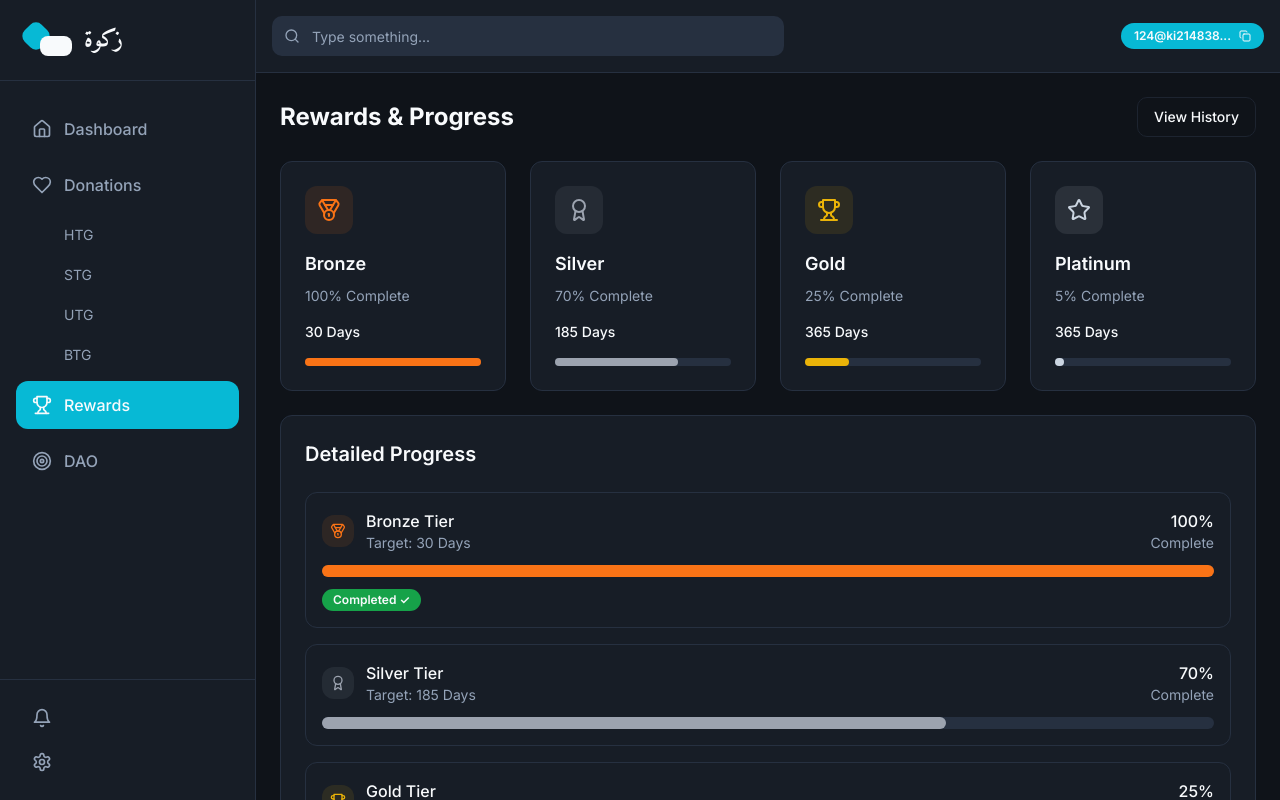
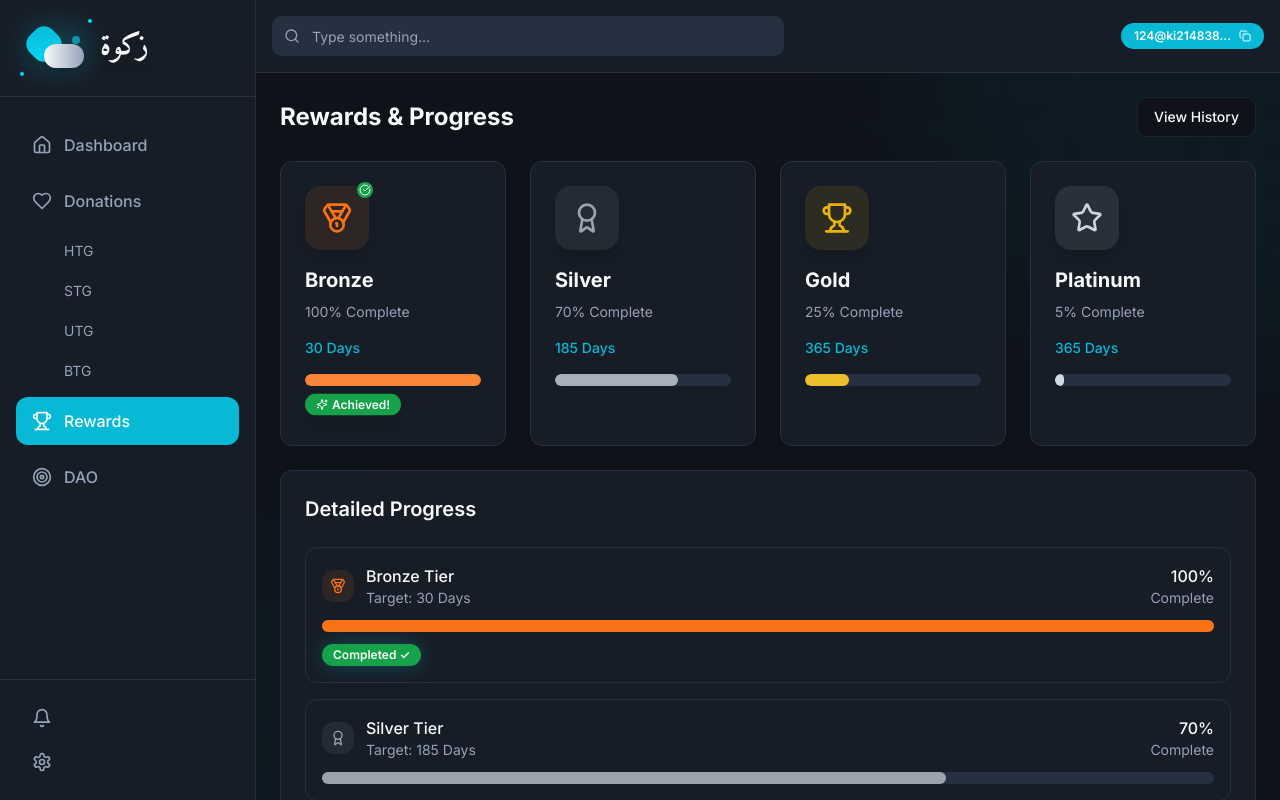
Before and after one commit to MahreenIlyas/zkt-project, a React (Vite) app: page /rewards in a window 1280 px wide. Built offline with nearby package versions, Linux system fonts and the light colour scheme.

Commit message:
Refine UI and animations
Enhance Zakat logo, make background animations more prominent, and improve the attractiveness of the rewards page with eye-catching badges.

```diff
--- a/src/components/AnimatedBackground.tsx
+++ b/src/components/AnimatedBackground.tsx
@@ -5,47 +5,59 @@ interface AnimatedBackgroundProps {
 const AnimatedBackground = ({ children }: AnimatedBackgroundProps) => {
   return (
     <div className="relative min-h-screen overflow-hidden">
-      {/* Animated gradient orbs */}
+      {/* Enhanced animated gradient orbs - more prominent */}
       <div className="absolute inset-0 overflow-hidden">
-        <div className="absolute -top-40 -right-40 w-80 h-80 bg-primary/10 rounded-full blur-3xl animate-pulse"></div>
-        <div className="absolute top-1/2 -left-40 w-96 h-96 bg-primary-glow/8 rounded-full blur-3xl animate-bounce" style={{ animationDuration: '6s' }}></div>
-        <div className="absolute -bottom-40 right-1/4 w-64 h-64 bg-accent/12 rounded-full blur-3xl animate-pulse" style={{ animationDelay: '2s' }}></div>
+        <div className="absolute -top-60 -right-60 w-[600px] h-[600px] bg-gradient-to-br from-primary/20 to-primary-glow/15 rounded-full blur-3xl animate-pulse"></div>
+        <div className="absolute top-1/3 -left-60 w-[700px] h-[700px] bg-gradient-to-tr from-primary-glow/18 to-accent/12 rounded-full blur-3xl animate-bounce" style={{ animationDuration: '8s' }}></div>
+        <div className="absolute -bottom-60 right-1/5 w-[500px] h-[500px] bg-gradient-to-tl from-accent/20 to-primary/10 rounded-full blur-3xl animate-pulse" style={{ animationDelay: '3s' }}></div>
+        <div className="absolute top-1/4 right-1/4 w-[400px] h-[400px] bg-gradient-to-r from-primary/8 to-success/6 rounded-full blur-2xl animate-pulse" style={{ animationDelay: '1.5s', animationDuration: '4s' }}></div>
       </div>
 
-      {/* Floating particles */}
+      {/* Enhanced floating particles - more visible */}
       <div className="absolute inset-0 overflow-hidden">
-        {[...Array(6)].map((_, i) => (
+        {[...Array(15)].map((_, i) => (
           <div
             key={i}
-            className="absolute w-1 h-1 bg-primary/30 rounded-full animate-float"
+            className="absolute bg-primary/40 rounded-full animate-float"
             style={{
+              width: `${2 + Math.random() * 4}px`,
+              height: `${2 + Math.random() * 4}px`,
               left: `${Math.random() * 100}%`,
               top: `${Math.random() * 100}%`,
-              animationDelay: `${i * 0.5}s`,
-              animationDuration: `${4 + Math.random() * 2}s`
+              animationDelay: `${i * 0.3}s`,
+              animationDuration: `${3 + Math.random() * 4}s`
             }}
           ></div>
         ))}
       </div>
 
-      {/* Moving geometric shapes */}
-      <div className="absolute inset-0 overflow-hidden opacity-[0.03]">
-        <div className="absolute top-1/4 left-1/4 w-32 h-32 border border-primary rotate-45 animate-spin" style={{ animationDuration: '20s' }}></div>
-        <div className="absolute bottom-1/4 right-1/3 w-24 h-24 border border-primary-glow rotate-12 animate-spin" style={{ animationDuration: '15s', animationDirection: 'reverse' }}></div>
+      {/* Enhanced moving geometric shapes - more prominent */}
+      <div className="absolute inset-0 overflow-hidden opacity-[0.08]">
+        <div className="absolute top-1/6 left-1/5 w-40 h-40 border-2 border-primary rotate-45 animate-spin" style={{ animationDuration: '25s' }}></div>
+        <div className="absolute bottom-1/5 right-1/4 w-32 h-32 border-2 border-primary-glow rotate-12 animate-spin" style={{ animationDuration: '18s', animationDirection: 'reverse' }}></div>
+        <div className="absolute top-2/3 left-1/3 w-24 h-24 border border-accent rounded-full animate-pulse" style={{ animationDuration: '3s' }}></div>
+        <div className="absolute top-1/2 right-1/6 w-28 h-28 border border-primary transform rotate-45 animate-bounce" style={{ animationDuration: '6s' }}></div>
       </div>
 
-      {/* Subtle grid pattern */}
+      {/* Enhanced grid pattern - more visible */}
       <div
-        className="absolute inset-0 opacity-[0.02]"
+        className="absolute inset-0 opacity-[0.05]"
         style={{
           backgroundImage: `
-            linear-gradient(hsl(var(--primary)) 1px, transparent 1px),
-            linear-gradient(90deg, hsl(var(--primary)) 1px, transparent 1px)
+            linear-gradient(hsl(var(--primary)) 1.5px, transparent 1.5px),
+            linear-gradient(90deg, hsl(var(--primary)) 1.5px, transparent 1.5px)
           `,
-          backgroundSize: '50px 50px',
-          animation: 'gridMove 30s linear infinite'
+          backgroundSize: '40px 40px',
+          animation: 'gridMove 25s linear infinite'
         }}
       ></div>
+
+      {/* Flowing light streaks */}
+      <div className="absolute inset-0 overflow-hidden opacity-[0.06]">
+        <div className="absolute top-0 left-1/4 w-0.5 h-full bg-gradient-to-b from-transparent via-primary to-transparent animate-pulse" style={{ animationDelay: '0s', animationDuration: '4s' }}></div>
+        <div className="absolute top-0 right-1/3 w-0.5 h-full bg-gradient-to-b from-transparent via-primary-glow to-transparent animate-pulse" style={{ animationDelay: '2s', animationDuration: '5s' }}></div>
+        <div className="absolute left-0 top-1/3 w-full h-0.5 bg-gradient-to-r from-transparent via-accent to-transparent animate-pulse" style={{ animationDelay: '1s', animationDuration: '6s' }}></div>
+      </div>
 
       {/* Content */}
       <div className="relative z-10">
--- a/src/components/Logo.tsx
+++ b/src/components/Logo.tsx
@@ -9,20 +9,34 @@ interface LogoProps {
 const Logo: React.FC<LogoProps> = ({ className, showText = true }) => {
   return (
     <div className={cn("flex items-center gap-3", className)}>
-      {/* Geometric Logo inspired by the design */}
-      <div className="relative">
-        <div className="w-12 h-8 relative">
-          {/* Teal diamond shape */}
-          <div className="absolute top-0 left-0 w-6 h-6 bg-primary transform rotate-45 rounded-sm"></div>
-          {/* White rectangle */}
-          <div className="absolute bottom-0 right-0 w-8 h-5 bg-foreground rounded-sm"></div>
+      {/* Enhanced Geometric Logo with glow effects */}
+      <div className="relative group">
+        <div className="w-16 h-12 relative transition-all duration-300 hover:scale-110">
+          {/* Glowing background */}
+          <div className="absolute inset-0 bg-primary/20 rounded-xl blur-md group-hover:blur-lg transition-all duration-300"></div>
+
+          {/* Primary diamond with gradient */}
+          <div className="absolute top-1 left-1 w-8 h-8 bg-gradient-to-br from-primary to-primary-glow transform rotate-45 rounded-lg shadow-lg glow-primary transition-all duration-300 group-hover:rotate-[50deg] group-hover:scale-110"></div>
+
+          {/* Secondary geometric shape */}
+          <div className="absolute bottom-1 right-1 w-10 h-6 bg-gradient-to-r from-foreground to-muted-foreground rounded-lg shadow-md transition-all duration-300 group-hover:scale-105"></div>
+
+          {/* Accent dot */}
+          <div className="absolute top-3 right-2 w-2 h-2 bg-accent rounded-full animate-pulse"></div>
+
+          {/* Floating particles */}
+          <div className="absolute -top-1 -right-1 w-1 h-1 bg-primary-glow rounded-full animate-bounce" style={{ animationDelay: '0.5s' }}></div>
+          <div className="absolute -bottom-1 -left-1 w-1 h-1 bg-primary-glow rounded-full animate-bounce" style={{ animationDelay: '1s' }}></div>
         </div>
       </div>
 
       {showText && (
-        <div className="flex flex-col">
-          {/* Arabic text for Zakat */}
-          <span className="text-2xl font-bold arabic-text text-foreground">زكوة</span>
+        <div className="flex flex-col group">
+          {/* Enhanced Arabic text with glow */}
+          <span className="text-3xl font-bold arabic-text text-foreground transition-all duration-300 group-hover:text-primary-glow drop-shadow-lg">
+            زكوة
+          </span>
+          <div className="h-0.5 w-0 bg-gradient-primary transition-all duration-500 group-hover:w-full rounded-full"></div>
         </div>
       )}
     </div>
--- a/src/components/ui/badge.tsx
+++ b/src/components/ui/badge.tsx
@@ -4,17 +4,21 @@ import { cva, type VariantProps } from "class-variance-authority"
 import { cn } from "@/lib/utils"
 
 const badgeVariants = cva(
-  "inline-flex items-center rounded-full border px-2.5 py-0.5 text-xs font-semibold transition-colors focus:outline-none focus:ring-2 focus:ring-ring focus:ring-offset-2",
+  "inline-flex items-center rounded-full border px-2.5 py-0.5 text-xs font-semibold transition-all duration-300 focus:outline-none focus:ring-2 focus:ring-ring focus:ring-offset-2 hover:scale-105",
   {
     variants: {
       variant: {
         default:
-          "border-transparent bg-primary text-primary-foreground hover:bg-primary/80",
+          "border-transparent bg-primary text-primary-foreground hover:bg-primary/80 glow-primary",
         secondary:
           "border-transparent bg-secondary text-secondary-foreground hover:bg-secondary/80",
         destructive:
           "border-transparent bg-destructive text-destructive-foreground hover:bg-destructive/80",
-        outline: "text-foreground",
+        outline: "text-foreground hover:bg-accent/10",
+        legendary: "border-transparent bg-gradient-to-r from-yellow-500 to-orange-500 text-white shadow-lg hover:shadow-yellow-500/25 animate-pulse",
+        rare: "border-transparent bg-gradient-to-r from-purple-500 to-pink-500 text-white shadow-lg hover:shadow-purple-500/25",
+        common: "border-muted bg-muted/50 text-muted-foreground hover:bg-muted",
+        success: "border-transparent bg-success text-success-foreground hover:bg-success/80 shadow-lg",
       },
     },
     defaultVariants: {
--- a/src/pages/Rewards.tsx
+++ b/src/pages/Rewards.tsx
@@ -1,10 +1,11 @@
 import React from 'react';
-import { Search, Copy, Trophy, Medal, Award, Star, CheckCircle } from 'lucide-react';
+import { Search, Copy, Trophy, Medal, Award, Star, CheckCircle, Crown, Gem, Sparkles } from 'lucide-react';
 import { Button } from '@/components/ui/button';
 import { Input } from '@/components/ui/input';
 import { Badge } from '@/components/ui/badge';
 import { cn } from '@/lib/utils';
 import Sidebar from '@/components/Sidebar';
+import AnimatedBackground from '@/components/AnimatedBackground';
 
 const Rewards: React.FC = () => {
   const rewards = [
@@ -47,8 +48,9 @@ const Rewards: React.FC = () => {
   ];
 
   return (
-    <div className="flex h-screen bg-background">
-      <Sidebar />
+    <AnimatedBackground>
+      <div className="flex h-screen bg-background/80 backdrop-blur-sm">
+        <Sidebar />
 
       <div className="flex-1 flex flex-col overflow-hidden">
         {/* Header */}
@@ -83,24 +85,41 @@ const Rewards: React.FC = () => {
               </Button>
             </div>
 
-            {/* Rewards Grid */}
+            {/* Enhanced Rewards Grid */}
             <div className="grid md:grid-cols-2 lg:grid-cols-4 gap-6">
               {rewards.map((reward, index) => (
-                <div key={index} className="card-elegant p-6 transition-smooth hover:scale-[1.02]">
-                  <div className={`w-12 h-12 ${reward.bgColor} rounded-xl flex items-center justify-center mb-4`}>
-                    <reward.icon className={`w-6 h-6 ${reward.textColor}`} />
+                <div key={index} className="card-elegant p-6 transition-all duration-300 hover:scale-[1.05] hover:shadow-2xl group relative overflow-hidden">
+                  {/* Glow effect */}
+                  <div className={`absolute inset-0 ${reward.bgColor} opacity-0 group-hover:opacity-20 transition-opacity duration-300 rounded-lg`}></div>
+
+                  <div className={`w-16 h-16 ${reward.bgColor} rounded-2xl flex items-center justify-center mb-4 relative z-10 transition-all duration-300 group-hover:scale-110 shadow-lg`}>
+                    <reward.icon className={`w-8 h-8 ${reward.textColor} transition-all duration-300 group-hover:drop-shadow-lg`} />
+                    {reward.progress === 100 && (
+                      <div className="absolute -top-1 -right-1 w-4 h-4 bg-success rounded-full flex items-center justify-center">
+                        <CheckCircle className="w-3 h-3 text-success-foreground" />
+                      </div>
+                    )}
                   </div>
 
-                  <h3 className="text-lg font-semibold mb-2">{reward.tier}</h3>
-                  <p className="text-sm text-muted-foreground mb-4">{reward.progress}% Complete</p>
-                  <p className="text-sm font-medium mb-4">{reward.days}</p>
+                  <h3 className="text-xl font-bold mb-2 relative z-10">{reward.tier}</h3>
+                  <p className="text-sm text-muted-foreground mb-4 relative z-10">{reward.progress}% Complete</p>
+                  <p className="text-sm font-medium mb-4 relative z-10 text-primary">{reward.days}</p>
 
-                  <div className="w-full bg-muted rounded-full h-2">
+                  <div className="w-full bg-muted rounded-full h-3 relative z-10 overflow-hidden">
                     <div
-                      className={`h-2 rounded-full ${reward.color} transition-all duration-500`}
+                      className={`h-3 rounded-full ${reward.color} transition-all duration-700 shadow-sm relative`}
                       style={{ width: `${reward.progress}%` }}
-                    ></div>
+                    >
+                      <div className="absolute inset-0 bg-white/20 rounded-full animate-pulse"></div>
+                    </div>
                   </div>
+
+                  {reward.progress === 100 && (
+                    <Badge variant="success" className="mt-3 animate-bounce">
+                      <Sparkles className="w-3 h-3 mr-1" />
+                      Achieved!
+                    </Badge>
+                  )}
                 </div>
               ))}
             </div>
@@ -145,61 +164,90 @@ const Rewards: React.FC = () => {
               </div>
             </div>
 
-            {/* Detailed Achievement Cards */}
+            {/* Enhanced Achievement Cards */}
             <div className="grid md:grid-cols-3 gap-6">
               {[
-                { name: 'First Donation', description: 'Lorem ipsum text', rarity: 'Common', earned: true },
-                { name: 'First Donation', description: 'Lorem ipsum text', rarity: 'Legendary', earned: true },
-                { name: 'First Donation', description: 'Lorem ipsum text', rarity: 'Common', earned: true },
-                { name: 'First Donation', description: 'Lorem ipsum text', rarity: 'Common', earned: true },
-                { name: 'First Donation', description: 'Lorem ipsum text', rarity: 'Rare', earned: false },
-                { name: 'First Donation', description: 'Lorem ipsum text', rarity: 'Common', earned: true },
+                { name: 'First Donation', description: 'Made your very first charitable donation', rarity: 'Common', earned: true, icon: Trophy },
+                { name: 'Zakat Master', description: 'Completed 100 consecutive days of giving', rarity: 'Legendary', earned: true, icon: Crown },
+                { name: 'Generous Heart', description: 'Donated over 1000 ZKTC in total', rarity: 'Common', earned: true, icon: Medal },
+                { name: 'Community Builder', description: 'Invited 10 friends to join the platform', rarity: 'Common', earned: true, icon: Star },
+                { name: 'Diamond Giver', description: 'Reached Platinum tier status', rarity: 'Rare', earned: false, icon: Gem },
+                { name: 'Early Adopter', description: 'Joined during the beta launch', rarity: 'Common', earned: true, icon: Award },
               ].map((achievement, index) => (
-                <div key={index} className="card-elegant p-6 relative overflow-hidden">
-                  {/* Rarity Badge */}
-                  <div className="absolute top-4 right-4">
+                <div key={index} className="card-elegant p-6 relative overflow-hidden group transition-all duration-300 hover:scale-[1.02] hover:shadow-2xl">
+                  {/* Animated background based on rarity */}
+                  {achievement.rarity === 'Legendary' && (
+                    <div className="absolute inset-0 bg-gradient-to-br from-yellow-500/10 to-orange-500/5 animate-pulse"></div>
+                  )}
+                  {achievement.rarity === 'Rare' && (
+                    <div className="absolute inset-0 bg-gradient-to-br from-purple-500/10 to-pink-500/5"></div>
+                  )}
+
+                  {/* Enhanced Rarity Badge */}
+                  <div className="absolute top-4 right-4 z-10">
                     <Badge
-                      variant="outline"
-                      className={cn(
-                        "text-xs font-medium",
-                        achievement.rarity === 'Legendary' && "border-yellow-500 text-yellow-500",
-                        achievement.rarity === 'Rare' && "border-purple-500 text-purple-500",
-                        achievement.rarity === 'Common' && "border-muted-foreground text-muted-foreground"
-                      )}
+                      variant={
+                        achievement.rarity === 'Legendary' ? 'legendary' :
+                        achievement.rarity === 'Rare' ? 'rare' : 'common'
+                      }
+                      className="font-bold shadow-lg"
                     >
+                      {achievement.rarity === 'Legendary' && <Crown className="w-3 h-3 mr-1" />}
+                      {achievement.rarity === 'Rare' && <Gem className="w-3 h-3 mr-1" />}
                       {achievement.rarity}
                     </Badge>
                   </div>
 
-                  {/* Achievement Icon */}
-                  <div className="w-16 h-16 bg-primary/10 rounded-full flex items-center justify-center mx-auto mb-4">
-                    <Trophy className="w-8 h-8 text-primary" />
+                  {/* Enhanced Achievement Icon */}
+                  <div className={cn(
+                    "w-20 h-20 rounded-2xl flex items-center justify-center mx-auto mb-6 transition-all duration-300 group-hover:scale-110 shadow-lg relative",
+                    achievement.rarity === 'Legendary' && "bg-gradient-to-br from-yellow-500/20 to-orange-500/10 shadow-yellow-500/20",
+                    achievement.rarity === 'Rare' && "bg-gradient-to-br from-purple-500/20 to-pink-500/10 shadow-purple-500/20",
+                    achievement.rarity === 'Common' && "bg-primary/10 shadow-primary/20"
+                  )}>
+                    <achievement.icon className={cn(
+                      "w-10 h-10 transition-all duration-300",
+                      achievement.rarity === 'Legendary' && "text-yellow-500 drop-shadow-lg",
+                      achievement.rarity === 'Rare' && "text-purple-500 drop-shadow-lg",
+                      achievement.rarity === 'Common' && "text-primary"
+                    )} />
+
+                    {achievement.earned && (
+                      <div className="absolute -top-2 -right-2 w-6 h-6 bg-success rounded-full flex items-center justify-center shadow-lg animate-bounce">
+                        <CheckCircle className="w-4 h-4 text-success-foreground" />
+                      </div>
+                    )}
                   </div>
 
-                  {/* Achievement Info */}
-                  <div className="text-center space-y-2">
-                    <h4 className="font-semibold">{achievement.name}</h4>
-                    <p className="text-sm text-muted-foreground">{achievement.description}</p>
+                  {/* Enhanced Achievement Info */}
+                  <div className="text-center space-y-3 relative z-10">
+                    <h4 className="font-bold text-lg">{achievement.name}</h4>
+                    <p className="text-sm text-muted-foreground leading-relaxed">{achievement.description}</p>
                   </div>
 
-                  {/* Status */}
-                  <div className="mt-4 text-center">
+                  {/* Enhanced Status */}
+                  <div className="mt-6 text-center">
                     {achievement.earned ? (
-                      <div className="flex items-center justify-center gap-2 text-success">
-                        <CheckCircle className="w-4 h-4" />
-                        <span className="text-sm font-medium">Earned Today</span>
+                      <div className="flex items-center justify-center gap-2 text-success font-medium">
+                        <Sparkles className="w-4 h-4 animate-pulse" />
+                        <span className="text-sm">Earned Today</span>
                       </div>
                     ) : (
-                      <div className="text-sm text-destructive font-medium">
+                      <div className="text-sm text-muted-foreground font-medium opacity-75">
                         Not Earned Yet
                       </div>
                     )}
                   </div>
 
-                  {/* NFT Transfer Button for earned achievements */}
+                  {/* Enhanced NFT Transfer Button */}
                   {achievement.earned && (
-                    <Button variant="ghost" size="sm" className="w-full mt-3 text-xs">
-                      Your NFT has been transferred →
+                    <Button
+                      variant="outline"
+                      size="sm"
+                      className="w-full mt-4 text-xs font-medium bg-primary/5 border-primary/20 hover:bg-primary/10 transition-all duration-300"
+                    >
+                      <Gem className="w-3 h-3 mr-2" />
+                      NFT Transferred →
                     </Button>
                   )}
                 </div>
@@ -209,6 +257,7 @@ const Rewards: React.FC = () => {
         </main>
       </div>
     </div>
+    </AnimatedBackground>
   );
 };
 
```
